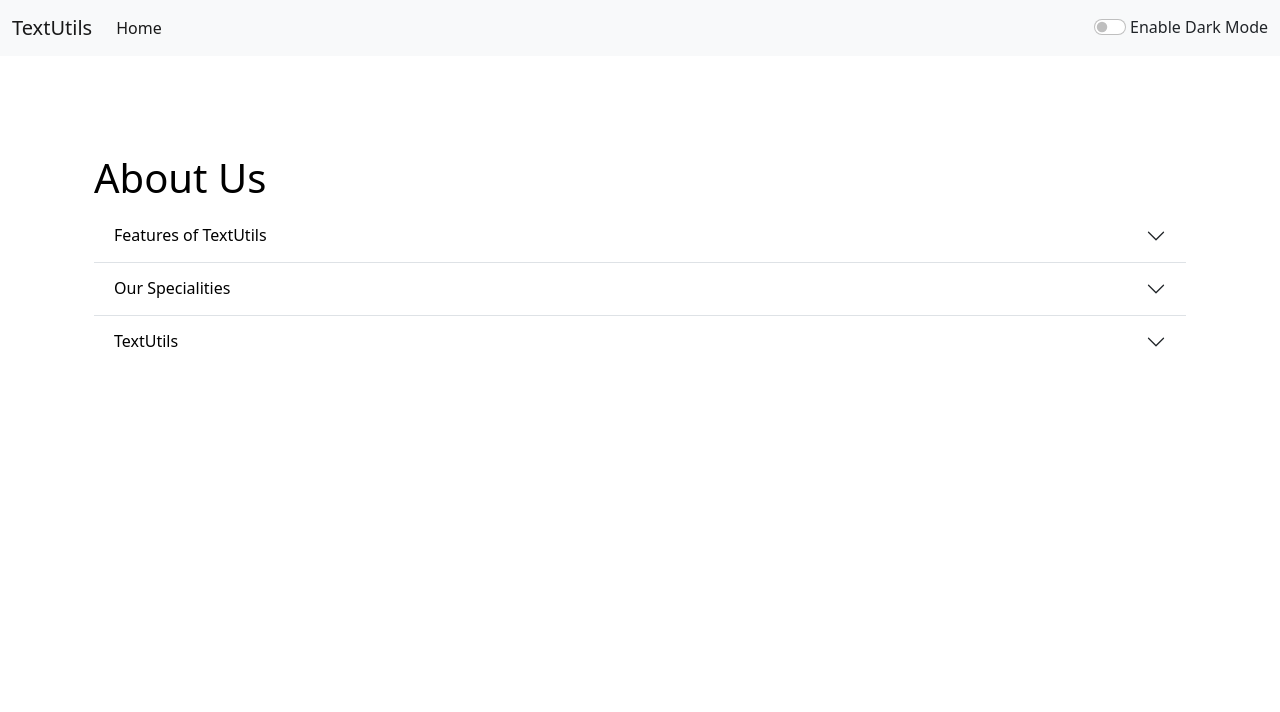
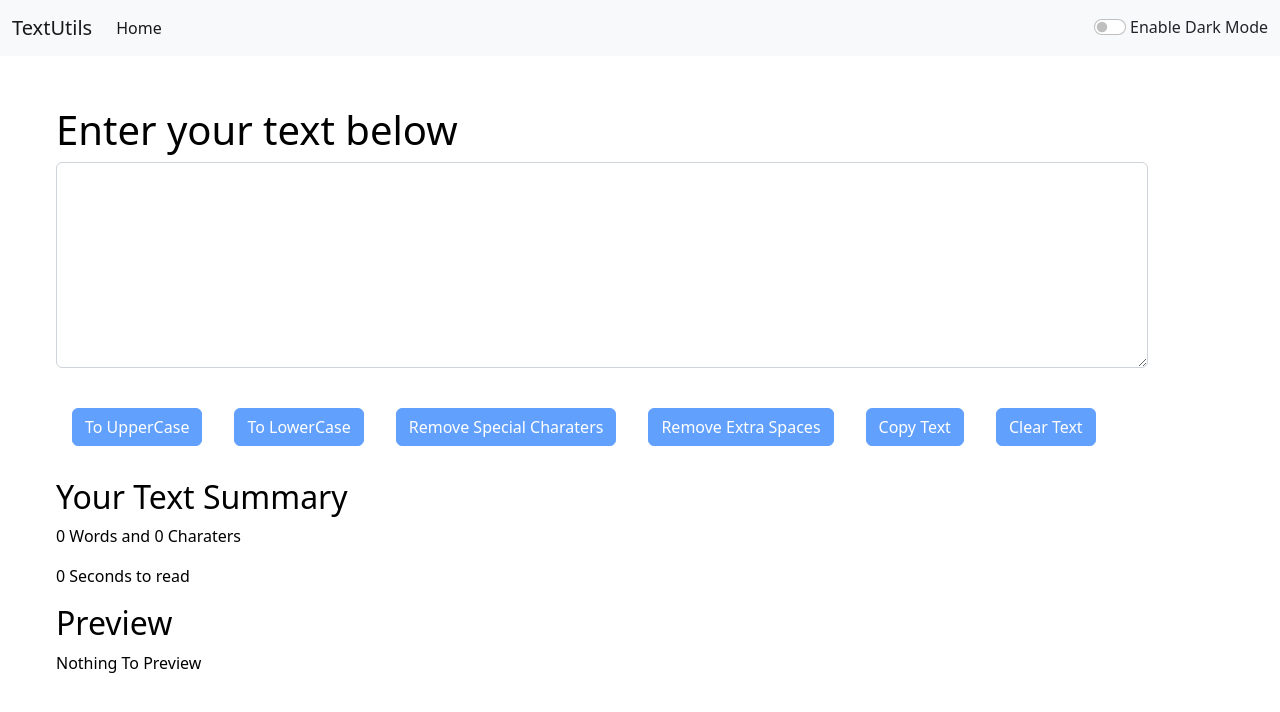
Before and after one commit to SimranNadaf/TextUtils-React, a React (Create React App) app: page /about in a window 1280 px wide. Shown: the top 712 px of the page. Built offline with nearby package versions, Linux system fonts and the light colour scheme.

Commit message:
Removed Errors! Website Work Well Now !!

```diff
--- a/src/App.js
+++ b/src/App.js
@@ -2,17 +2,17 @@
 
 // import './App.css';
 import Navbar from './components/Navbar';
-import About from './components/About';
+// import About from './components/About';
 import Textfield from './components/Textfield';
 import Alert from './components/Alert';
 import { useState } from 'react';
 import React from 'react';
 
-import {
-  BrowserRouter as Router,
-  Routes,
-  Route
-} from "react-router-dom";
+// import {
+//   BrowserRouter as Router,
+//   Routes,
+//   Route
+// } from "react-router-dom";
 
 function App() {
   const [alert,setAlert]=useState(null);
@@ -55,26 +55,27 @@ function App() {
 
   return (
   <>
-  <Router>
+  {/* <Router> */}
+
     <Navbar title={"TextUtils"} AboutText={"About US"} mode={mode} toggle={togglemode}/>
 
     {/* <Navbar title={"TextUtils"} AboutText={"About US"} mode={mode} toggle={togglemode} color={customColor}/>  */}
     <Alert alert={alert}/>
-
-    <div className="container my-5">
+    <div className="container mx-3">
+    <Textfield title="Enter your text below" mode={mode} alert={showAlert}/>
+    </div>
+    {/* <div className="container my-5">
     <Routes>
         <Route path="/" element={<Textfield title="Enter your text below" mode={mode} alert={showAlert}/>} />
         <Route path="/about" element={<About mode={mode} />} />
       </Routes>
-    </div>
+    </div> */}
 
 
 
-    {/* <div className="container mx-3">
-    <Textfield title="Enter your text below" mode={mode} alert={showAlert}/>
-    </div> */}
 
-</Router>
+
+{/* </Router> */}
 
 
   </>
--- a/src/components/Textfield.js
+++ b/src/components/Textfield.js
@@ -91,13 +91,13 @@ export default function Textfield(props) {
         <br/>
         <button type="button" disabled={text.length===0} className="btn btn-primary mx-3 my-3" onClick={handleUp}>To UpperCase</button>
         <button type="button" disabled={text===""?true:false} className="btn btn-primary mx-3 my-3" onClick={handleLow}>To LowerCase</button>
-        <button type="button" disabled={text===""?true:false} className="btn btn-primary mx-3 my-3" onClick={handleClear}>Clear Text</button>
-        <button type="button" disabled={text===""?true:false} className="btn btn-primary mx-3 my-3" onClick={handleCopy}>Copy Text</button>
         <button type="button" disabled={text===""?true:false} className="btn btn-primary mx-3 my-3" onClick={handleChar}>Remove Special Charaters</button>
         <button type="button" disabled={text===""?true:false} className="btn btn-primary mx-3 my-3" onClick={handleSpace}>Remove Extra Spaces</button>
+        <button type="button" disabled={text===""?true:false} className="btn btn-primary mx-3 my-3" onClick={handleCopy}>Copy Text</button>
+        <button type="button" disabled={text===""?true:false} className="btn btn-primary mx-3 my-3" onClick={handleClear}>Clear Text</button>
         <div className='my-3'>
         <h2>Your Text Summary</h2>
-        <p>{text.split(' ').filter((element)=>{return element.length!==0}).length} Words and {text.split('').filter((element)=>{return element!==" "}).length} Charaters</p>
+        <p>{text.split(/\s/).filter((element)=>{return element.length!==0}).length} Words and {text.split('').filter((element)=>{return element!==" "}).length} Charaters</p>
         <p>{text.split(' ').filter((element)=>{return element.length!==0}).length * 0.46} Seconds to read</p>
         </div>
         <div className='my-3'>
```
